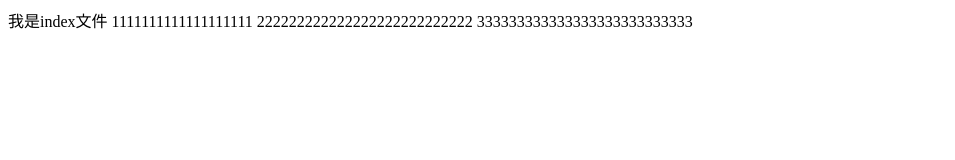
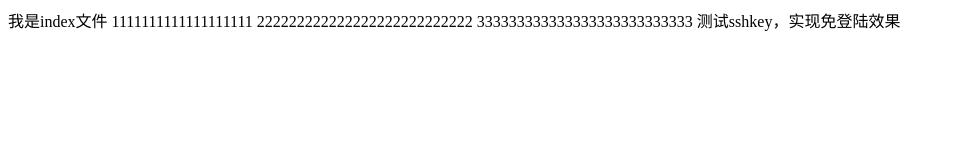
Before and after one commit to WH03/git-demo, a plain HTML site: page index.html in a window 1280 px wide. Shown: the whole page, without its empty margins (0-955 px from the left). Drawn offline with Linux system fonts and the light colour scheme.

Commit message:
测试ssh

```diff
--- a/index.html
+++ b/index.html
@@ -8,7 +8,7 @@
 </head>
 
 <body>
-    我是index文件 1111111111111111111 222222222222222222222222222 333333333333333333333333333
+    我是index文件 1111111111111111111 222222222222222222222222222 333333333333333333333333333 测试sshkey，实现免登陆效果
 </body>
 
 </html>
```
